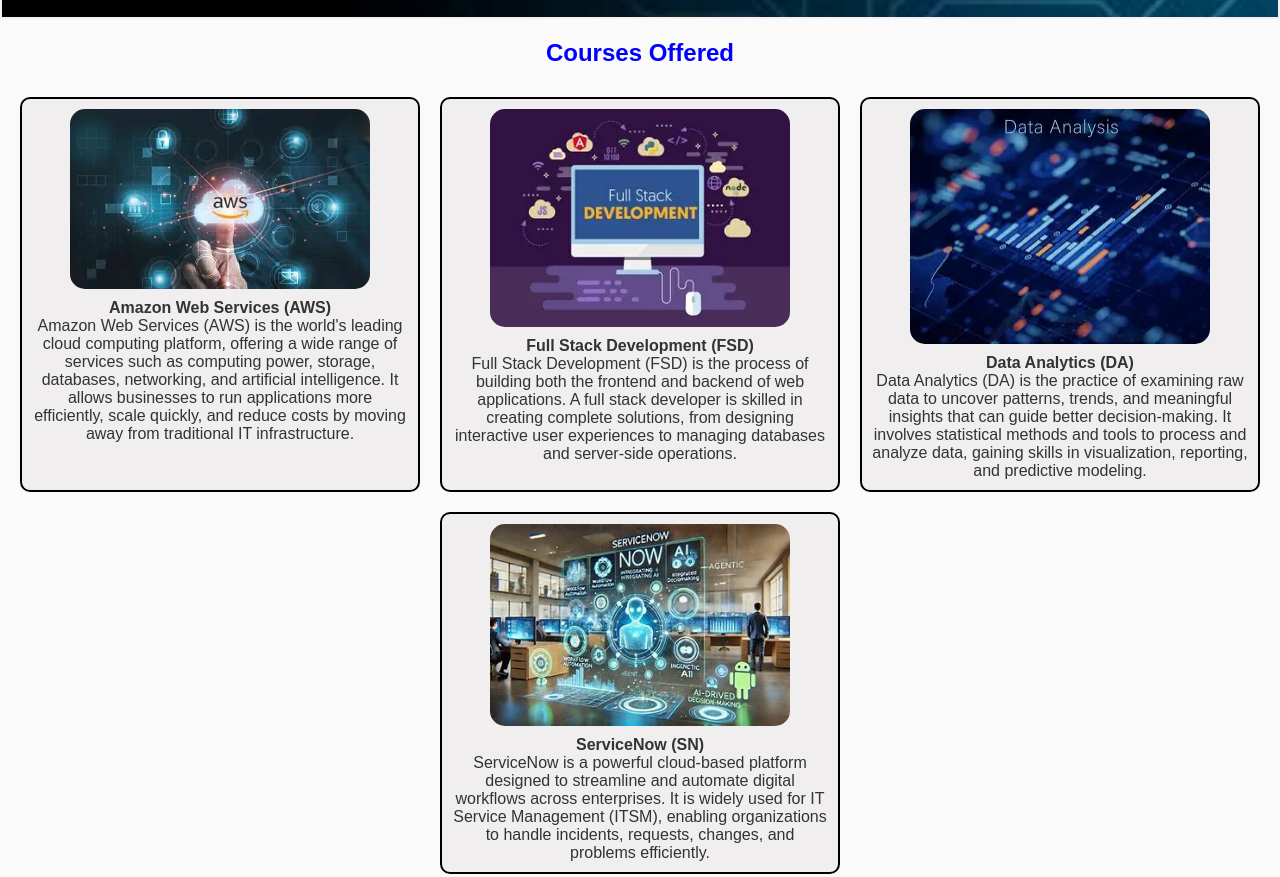
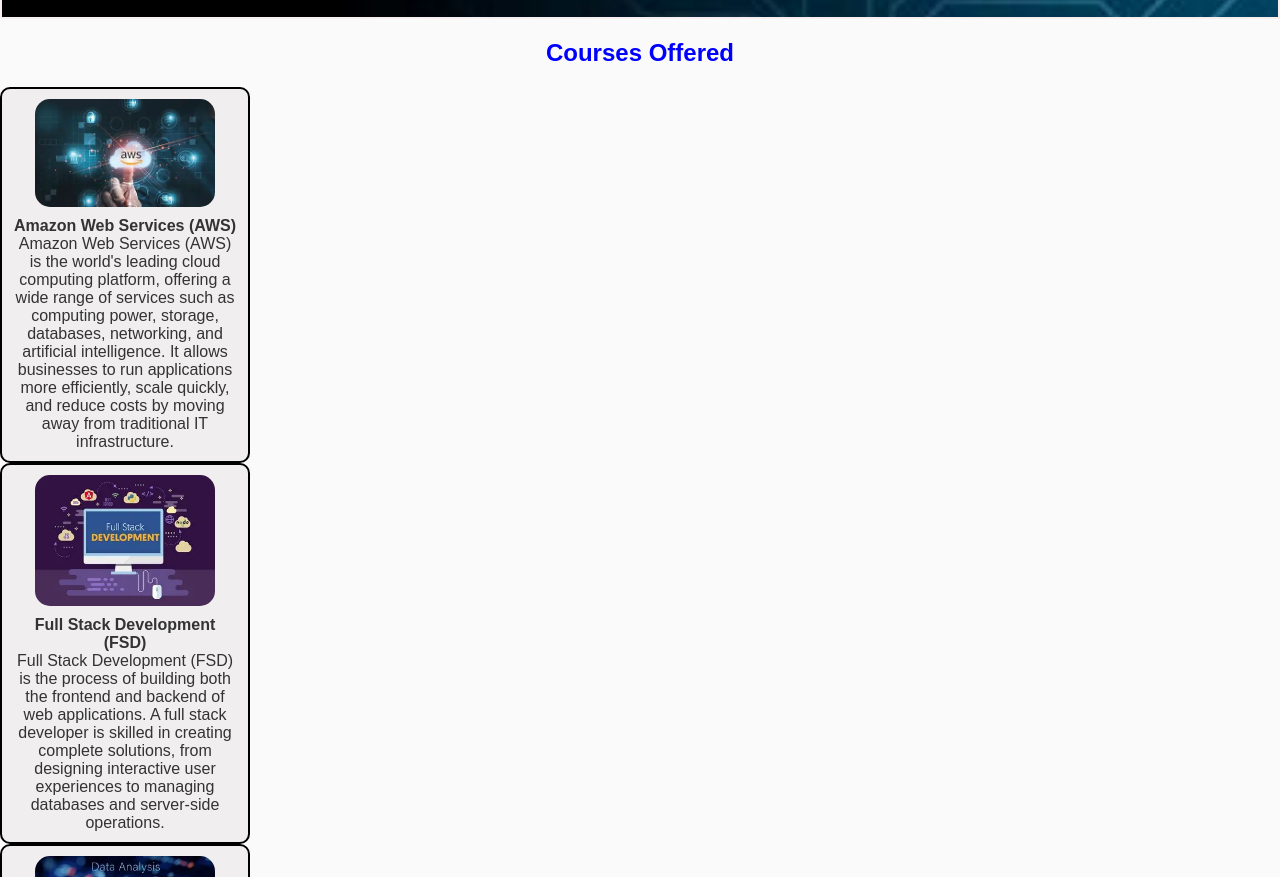
Before and after one commit to gowthamigowthu2005-dotcom/blog, a plain HTML site: page index.html in a window 1280 px wide. Shown: the part 850-1727 px from the top of the page. Drawn offline with Linux system fonts and the light colour scheme.

Commit message:
Update index.html

```diff
--- a/index.html
+++ b/index.html
@@ -107,19 +107,13 @@ nav a {
     margin: 20px 0;
 }
 
-.course-container {
-    display: flex;
-    flex-wrap: wrap;
-    justify-content: center;
-    gap: 20px;
-    padding: 10px;
-}
+
 
 .course {
     border: 2px solid black;
     padding: 10px;
-    width: 90%;
-    max-width: 400px;
+    width: 22%;
+    max-width: 250px;
     background-color: rgb(240, 238, 238);
     text-align: center;
     border-radius: 10px;
```
